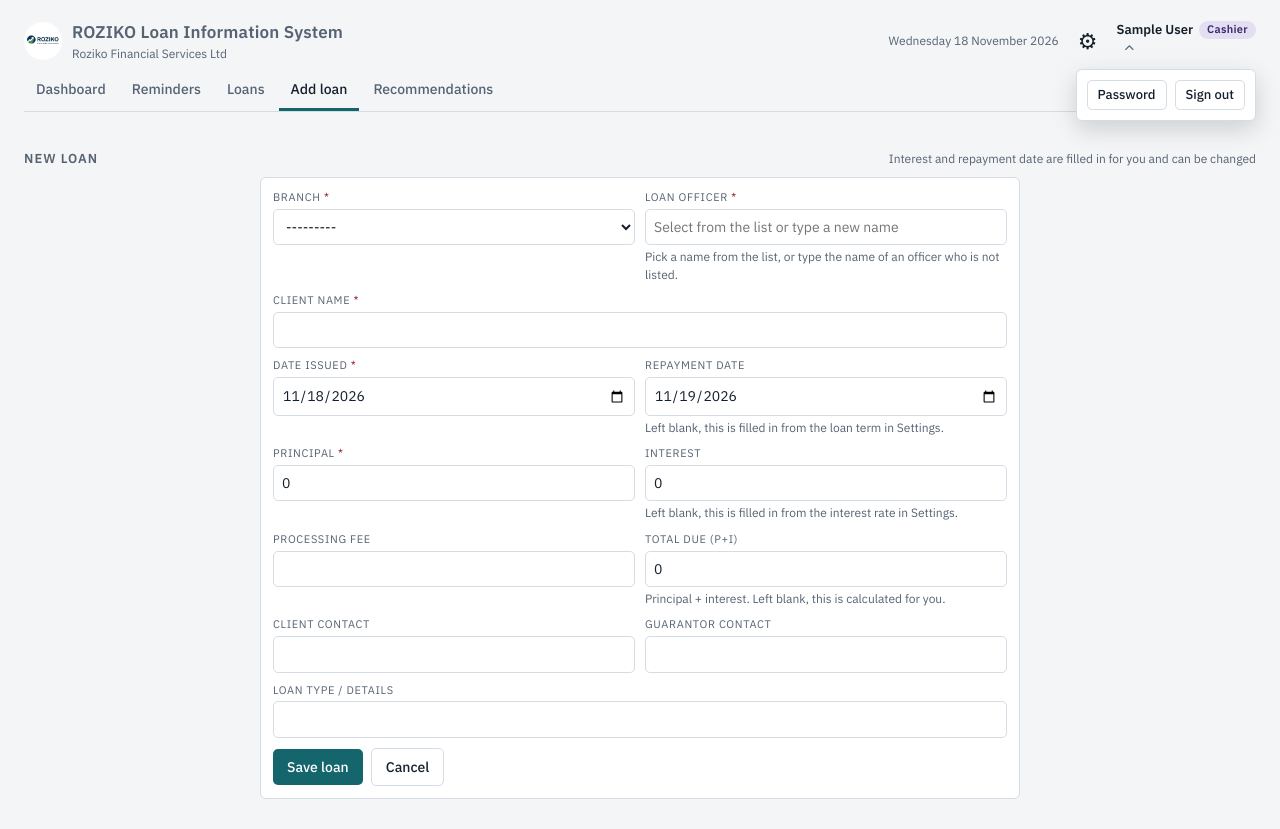
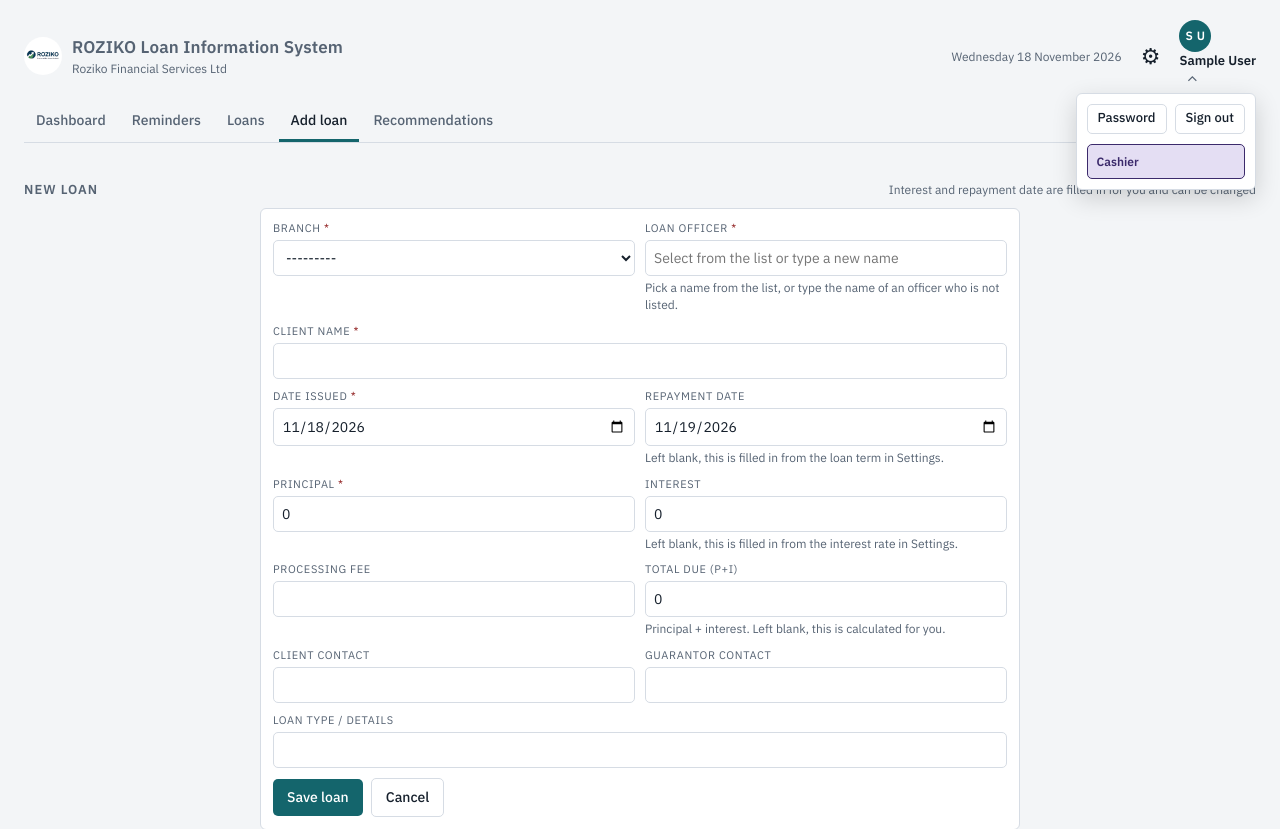
Before and after one commit to Akpanebong/roziko, a Django app: page /loans/add/ in a window 1280 px wide, after a click that opens the changed part. Shown: the top 829 px of the page. Before the commit the page ends 799 px from the top, so only its background shows below. Run offline with Django 5.2, Linux system fonts and the light colour scheme; a user stored in the database is signed in; tables that the repository leaves empty hold one stand-in row (values such as "Sample post").

Commit message:
config base.html user icon

```diff
--- a/desk/templates/desk/base.html
+++ b/desk/templates/desk/base.html
@@ -32,11 +32,18 @@
         </details>
         <details class="user-menu">
           <summary class="user-trigger" aria-label="Open user menu">
-            <span class="whoami"><b>{{ user.display_name }}</b><span class="pill role">{{ role_label }}</span></span>
+            <span class="user-avatar" aria-hidden="true">
+              {% if user.first_name or user.last_name %}{{ user.first_name|first|upper }}
+              {{ user.last_name|first|upper }}{% else %}{{ user.username|first|upper }}{% endif %}</span>
+            <span class="whoami"><b>{{ user.display_name }}</b></span>
           </summary>
           <div class="user-dropdown">
-            <a class="btn alt sm" href="{% url 'password_change' %}">Password</a>
-            <form class="inline" method="post" action="{% url 'logout' %}">{% csrf_token %}<button class="btn alt sm" type="submit">Sign out</button></form>
+            <div class="user-actions">
+              <a class="btn alt sm" href="{% url 'password_change' %}">Password</a>
+              <form class="inline" method="post" action="{% url 'logout' %}">
+                {% csrf_token %}<button class="btn alt sm" type="submit">Sign out</button></form>
+            </div>
+            <div class="user-role"><b>{{ role_label }}</b></div>
           </div>
         </details>
       </div>
--- a/static/desk/css/app.css
+++ b/static/desk/css/app.css
@@ -171,10 +171,15 @@ nav a[aria-current="page"]{color:var(--ink);border-bottom-color:var(--acc)}
 .user-trigger::-webkit-details-marker{display:none}
 .user-trigger::after{content:"⌄";margin-left:7px;color:var(--mut);font-size:15px}
 .user-menu[open] .user-trigger::after{content:"⌃"}
-.user-dropdown{position:absolute;right:0;top:calc(100% + 8px);z-index:35;display:flex;gap:8px;align-items:stretch;padding:10px;background:var(--surf);border:1px solid var(--line);border-radius:6px;box-shadow:0 8px 24px rgba(0,0,0,.16);white-space:nowrap}
+.user-dropdown{position:absolute;right:0;top:100%;z-index:35;display:flex;flex-direction:column;gap:10px;align-items:stretch;padding:10px;background:var(--surf);border:1px solid var(--line);border-radius:6px;box-shadow:0 8px 24px rgba(0,0,0,.16);white-space:nowrap;visibility:hidden;opacity:0;pointer-events:none;transform:translateY(-4px);transition:opacity .15s ease,transform .15s ease,visibility .15s ease}
+.user-menu[open] .user-dropdown,.user-menu:hover .user-dropdown,.user-menu:focus-within .user-dropdown{visibility:visible;opacity:1;pointer-events:auto;transform:translateY(0)}
+.user-actions{display:flex;gap:8px;align-items:stretch}
 .user-dropdown .btn{width:100%;justify-content:center}
 .user-dropdown form{margin:0}
 .whoami{font-size:13px;display:flex;gap:6px;align-items:center}
+.user-avatar{display:grid;place-items:center;width:32px;height:32px;border-radius:50%;background:var(--acc);color:var(--acc-ink);font-size:12px;font-weight:700;letter-spacing:.04em}
+.user-role{display:flex;align-items:center;justify-content:space-between;gap:18px;padding:8px 9px;border:1px solid var(--chk-fg);border-radius:5px;background:var(--chk-bg);color:var(--chk-fg);font-size:11px;text-transform:uppercase;letter-spacing:.06em}
+.user-role b{font-size:12px;letter-spacing:0;text-transform:none}
 form.inline{display:inline;margin:0}
 .pill.role{background:var(--chk-bg);color:var(--chk-fg)}
 .pill.on{background:var(--ok-bg);color:var(--ok-fg)} .pill.off{background:var(--nd-bg);color:var(--nd-fg)}
```
